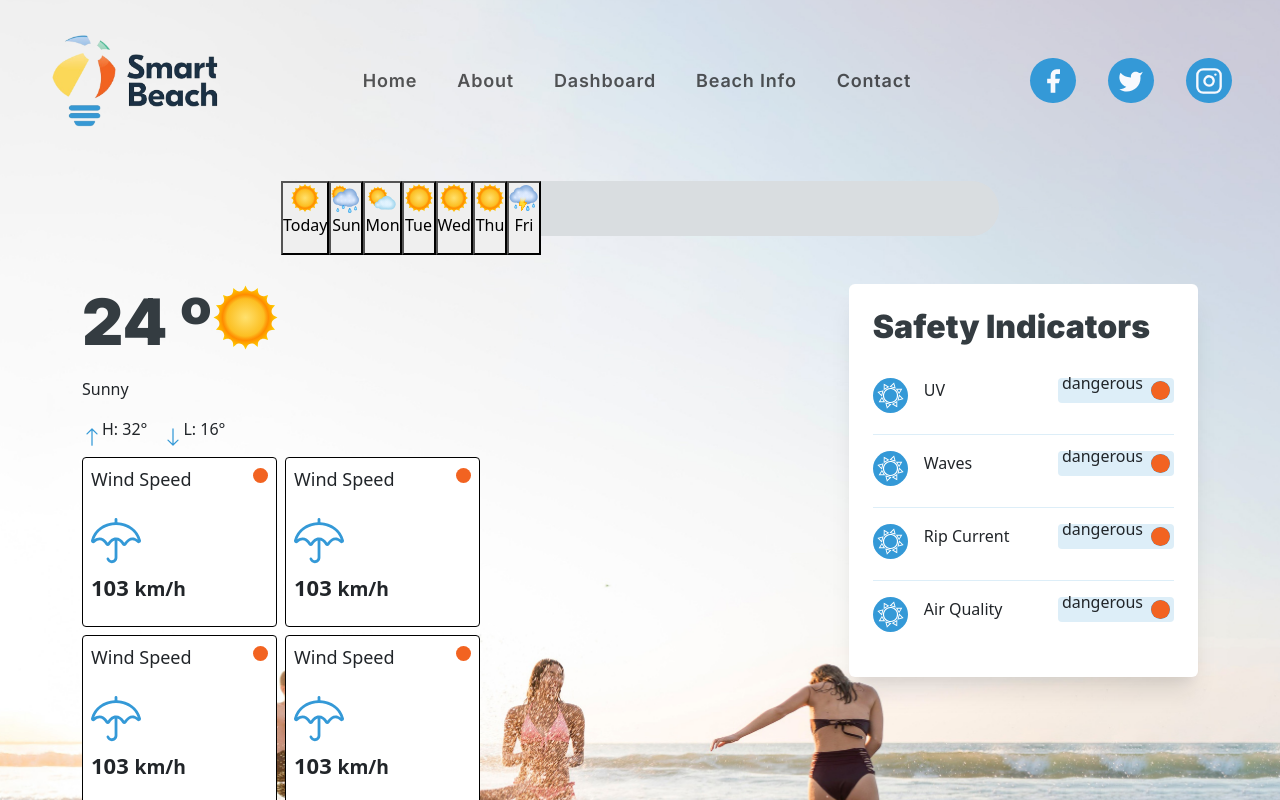
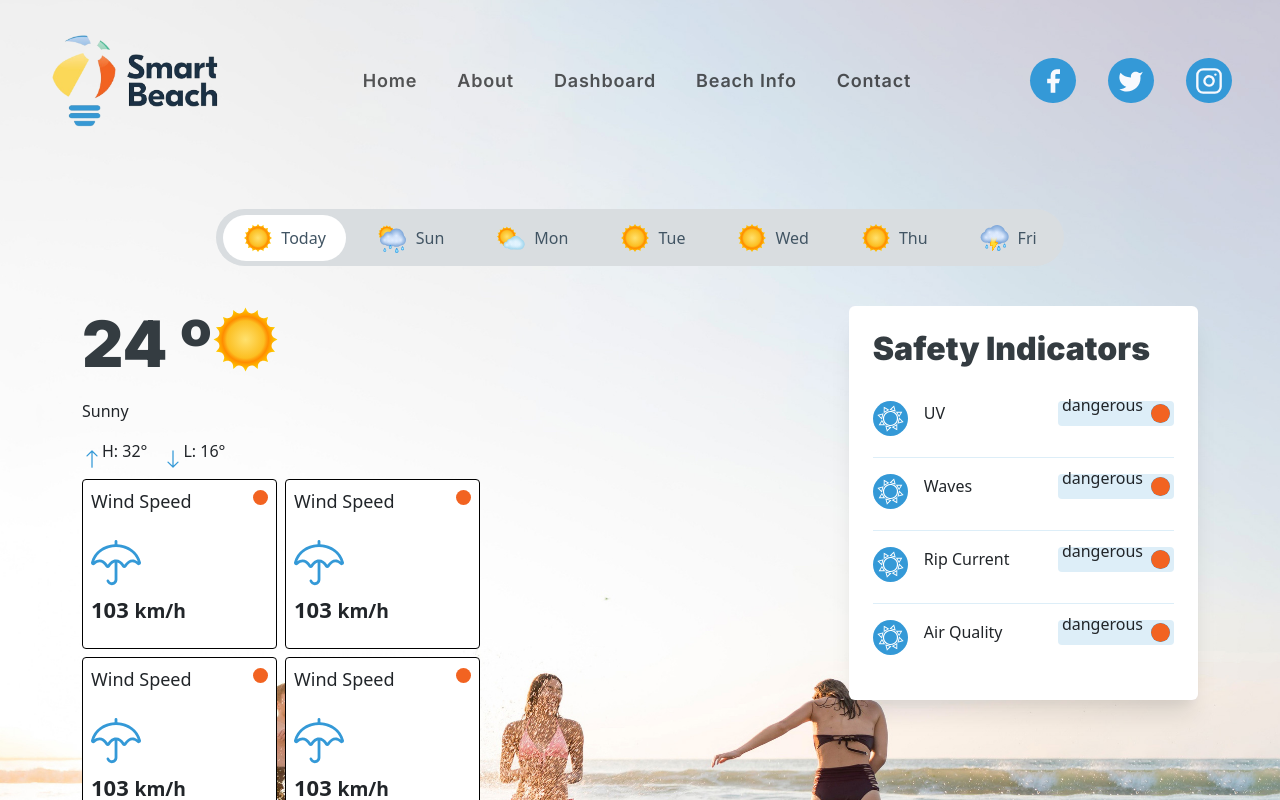
Before and after one commit to C-Blouin/SmartBeach, a React (Vite) app: page /dashboard in a window 1280 px wide. Shown: the top 800 px of the page. Built offline with nearby package versions, Linux system fonts and the light colour scheme.

Commit message:
Added Dashboard Forecast Menu Layout Styles

```diff
--- a/src/css/App.css
+++ b/src/css/App.css
@@ -609,7 +609,6 @@ footer>nav {
   /* Position at the top of the widget and span across all columns. */
   grid-area: 1 / 1 / 2 / 5;
   display: flex;
-  justify-content: center;
   align-items: center;
   gap: 2rem;
 }
@@ -704,11 +703,12 @@ footer>nav {
   /* Button color properties. */
   background-color: var(--primary-orange);
   color: var(--primary-background);
+  font-size: var(--desktop-body);
   text-align: center;
   font-weight: 700;
   /* Spacing properties. */
   padding: 1rem 0;
-  margin: 0.25rem auto 0 auto;
+  margin: 1rem auto 0 auto;
   border-radius: 5rem;
   /* Setting up button transition for hover state. */
   transition: var(--global-transition);
@@ -1879,9 +1879,76 @@ footer>nav {
 /* End of About the Project Page Styles */
 
 
-
-
-/* dashboard page */
+/* Dashboard Styles */
+
+/* Dashboard Navigation Menu Styles */
+
+.dashboard-menu {
+  display: flex;
+  gap: 1rem;
+  justify-content: center;
+  overflow: auto;
+  white-space: nowrap;
+  margin: 3rem auto 1rem auto;
+  border-radius: 5rem;
+}
+
+/* Dashboard Button Container Wrapper */
+.button-container {
+  padding: 0.35rem 0.45rem;
+  justify-content: center;
+  align-items: center;
+  gap: 1rem;
+  background-color: var(--slate-accent-5);
+  border-radius: 5rem;
+}
+
+/* Dashboard Nav Menu Button Styles. */
+.button-container button {
+  display: inline-flex;
+  align-items: center;
+  gap: 0.5rem;
+  padding: 0.5rem 1.25rem;
+  text-decoration: none;
+  color: var(--primary-body);
+  background-color: transparent;
+  outline: none;
+  border: none;
+  border-radius: 2rem;
+  margin-right: 0.75rem;
+  transition: var(--global-transition);
+}
+
+/* All buttons will contain a margin right except the last button. */
+.button-container button:last-child {
+  margin-right: 0;
+}
+
+/* The Active button the user clicks will be white, while the remaining buttons will be transparant. */
+.button-container button.active {
+  background-color: var(--white);
+}
+
+/* Dashboard Nav Menu Button Paragraph Styles. */
+.button-container button p {
+  margin: 0;
+  font-weight: 500;
+}
+
+/* Remove the horizontal scrollbar from the overflow container. */
+.dashboard-menu::-webkit-scrollbar {
+  display: none;
+}
+
+/* Align the navigation menu contents to the start of the container, to prevent content cutoff. */
+@media screen and (max-width: 1200px) {
+
+  .dashboard-menu {
+    justify-content: flex-start;
+  }
+
+}
+
 .dashboard-wrapper {
   background-image: url(../images/dashboard/dashboard-desktop.jpg);
   background-size: cover;
@@ -1893,19 +1960,11 @@ footer>nav {
   padding-top: 300px;
   padding-bottom: 84px;
 }
+
 .dashboard-wrapper > p{
   color: var(--primary-body);
 }
-/*Menu placeholder*/
-.dashboard-menu {
-  background-color: var(--slate-accent-5);
-  margin: 0 auto;
-  width: 718px;
-  height: 55px;
-  margin-top: 20px;
-  margin-bottom: 24px;
-  border-radius: 68px;
-}
+
 /*2 cols w/ space between*/
 .dashboard-widgets-grid-container{
   display: flex;
```
